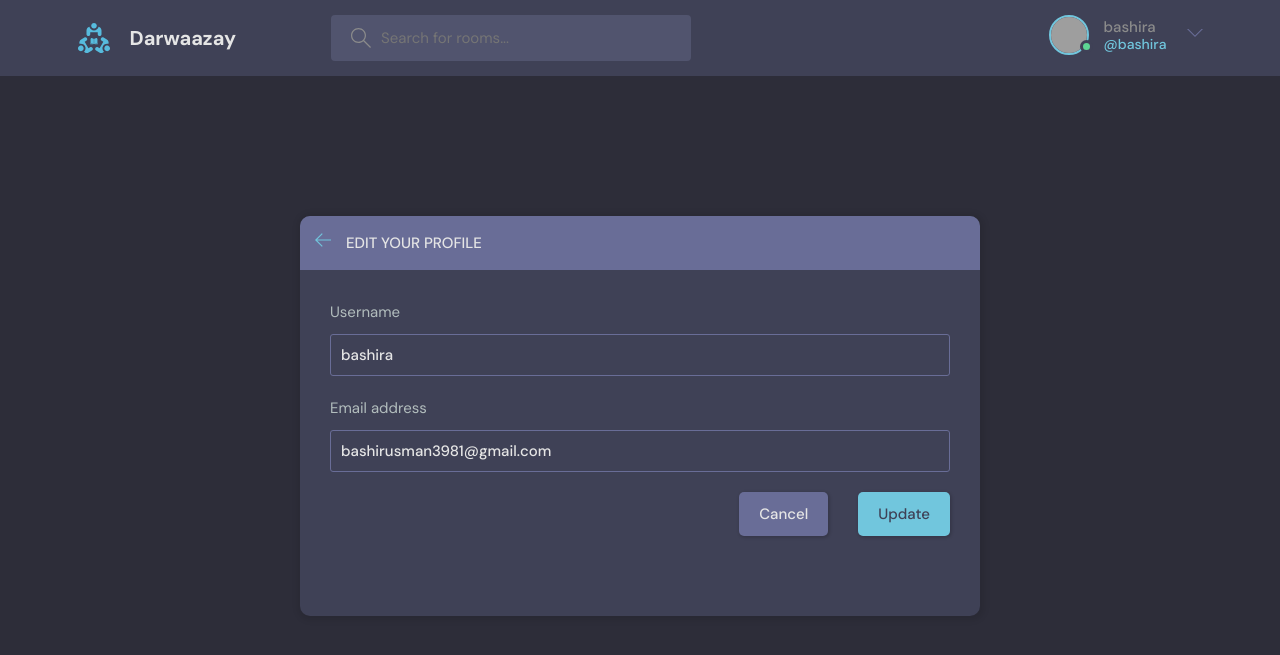
After one commit to bashirusmans/ChatRooms, a Django app: page /update-user/ in a window 1280 px wide. The commit adds this page. Shown: the top 655 px of the page. Run offline with Django 4.2, Linux system fonts and the light colour scheme; a user stored in the database is signed in; grey boxes are pictures that could not be loaded.

Commit message:
adding edit user functionality

```diff
--- a/darwaazay/doors/forms.py
+++ b/darwaazay/doors/forms.py
@@ -6,3 +6,8 @@ class RoomForm(ModelForm):
         model = models.Room
         fields = "__all__"
         exclude = ['host', 'participants']
+
+class UserForm(ModelForm):
+    class Meta:
+        model = models.User
+        fields = ['username', 'email']
--- /dev/null
+++ b/darwaazay/doors/templates/doors/edit-user.html
@@ -0,0 +1,42 @@
+{% extends 'main.html' %}
+{% block content %}
+    <main class="update-account layout">
+        <div class="container">
+            <div class="layout__box">
+                <div class="layout__boxHeader">
+                    <div class="layout__boxTitle">
+                        <a href="{% url 'user-profile' user.id %}">
+                            <svg version="1.1" xmlns="http://www.w3.org/2000/svg" width="32" height="32"
+                                viewBox="0 0 32 32">
+                                <title>arrow-left</title>
+                                <path
+                                    d="M13.723 2.286l-13.723 13.714 13.719 13.714 1.616-1.611-10.96-10.96h27.625v-2.286h-27.625l10.965-10.965-1.616-1.607z">
+                                </path>
+                            </svg>
+                        </a>
+                        <h3>Edit your profile</h3>
+                    </div>
+                </div>
+                <div class="layout__body">
+                    <form class="form" method="post" action="">
+                        {% csrf_token %}
+
+
+                        {% for field in form %}
+                        <div class="form__group">
+                            <label>{{field.label}}</label>
+                            {{field}}
+                        </div>
+                        {% endfor %}
+
+                        <div class="form__action">
+                            <a class="btn btn--dark" href="{% url 'user-profile' user.id %}">Cancel</a>
+                            <button class="btn btn--main" type="submit">Update</button>
+                        </div>
+                    </form>
+                </div>
+            </div>
+        </div>
+      </div>
+    </main>
+{% endblock %}
--- a/darwaazay/doors/templates/doors/profile.html
+++ b/darwaazay/doors/templates/doors/profile.html
@@ -17,7 +17,9 @@
           <div class="profile__info">
             <h3>{{user.username}}</h3>
             <p>@{{user.username}}</p>
-            <a href="edit-user.html" class="btn btn--main btn--pill">Edit Profile</a>
+            {% if request.user == user %}
+              <a href="{% url 'update-user' %}" class="btn btn--main btn--pill">Edit Profile</a>
+            {% endif %}
           </div>
           <div class="profile__about">
             <h3>About</h3>
--- a/darwaazay/doors/templates/doors/room.html
+++ b/darwaazay/doors/templates/doors/room.html
@@ -110,7 +110,7 @@
           </div>
           {% if request.user.is_authenticated %}
             <div class="room__message">
-              <form method="post" action="#">
+              <form method="post" action="">
                 {% csrf_token %}
                 <input type="text" name="body" placeholder="Write your message here..." />
               </form>
--- a/darwaazay/doors/urls.py
+++ b/darwaazay/doors/urls.py
@@ -5,6 +5,7 @@ urlpatterns = [
     path('login/', views.loginPage, name='login'),
     path('logout/', views.logoutUser, name='logout'),
     path('register/', views.registerUser, name='register'),
+    path('update-user/', views.updateUser, name='update-user'),
     path('', views.home, name='home'),
     path('room/<str:pk>/', views.room, name='room'),
     path('profile/<str:pk>/', views.userProfile, name='user-profile'),
--- a/darwaazay/doors/views.py
+++ b/darwaazay/doors/views.py
@@ -51,6 +51,31 @@ def registerUser(request):
     form = UserCreationForm()
     context = {'pagename':pagename, 'form':form}
     return render(request, 'doors/login_register.html', context)
+
+@login_required(login_url="login")
+def updateUser(request):
+    user = request.user
+    if request.method == "POST":
+        if user.username == request.POST.get('username'):
+            message = 'That is already your username'
+            messages.error(request, message)
+            return redirect('update-user')
+        try:
+            named_user = models.User.objects.get(username=request.POST.get('username'))
+            message = 'Username ' + named_user.username + ' is already taken'
+            messages.error(request, message)
+            return redirect('update-user')
+        except:
+            pass
+        form = forms.UserForm(request.POST, instance=user)
+        if form.is_valid():
+            form.save()
+            return redirect('user-profile', pk=user.id)
+        else:
+            messages.error(request, 'An error occured during updation')
+    form = forms.UserForm(instance=user)
+    context = {'form':form}
+    return render(request, 'doors/edit-user.html', context)
 
 def home(request):
     q = request.GET.get('q')
@@ -107,16 +132,25 @@ def userProfile(request, pk):
 
 @login_required(login_url="login")
 def createRoom(request):
-    if request.method == 'POST':
-        form = forms.RoomForm(request.POST)
-        if form.is_valid():
-            room = form.save(commit=False)
-            room.host = request.user
-            room.save()
-            return redirect('home')
     form = forms.RoomForm()
     topics = models.Topic.objects.all()
-    context = {'form':form, 'topics':topics}
+    if request.method == 'POST':
+        # form = forms.RoomForm(request.POST)
+        topic_name = request.POST.get('topic')
+        topic, created = models.Topic.objects.get_or_create(name = topic_name)
+        models.Room.objects.create(
+            host = request.user,
+            topic = topic,
+            name = request.POST.get('name'),
+            description = request.POST.get('description'),
+        )
+        # if form.is_valid():
+        #     room = form.save(commit=False)
+        #     room.host = request.user
+        #     room.save()
+        return redirect('home')
+
+    context = {'form':form, 'topics':topics, 'create':True}
     return render(request, 'doors/room_form.html', context)
 
 @login_required(login_url="login")
@@ -127,12 +161,14 @@ def updateRoom(request, pk):
         return HttpResponse("You are not allowed here")
 
     if request.method == 'POST':
-        form = forms.RoomForm(request.POST, instance=room)
-        if form.is_valid():
-            form.save()
-            return redirect('home')
+        topic_name = request.POST.get('topic')
+        topic, created = models.Topic.objects.get_or_create(name=topic_name)
+        room.name = request.POST.get('name')
+        room.description = request.POST.get('description')
+        room.topic = topic
+        room.save()
     form = forms.RoomForm(instance=room)
-    context = {'form':form}
+    context = {'form':form, 'room': room}
     return render(request, 'doors/room_form.html', context)
 
 @login_required(login_url="login")
--- a/darwaazay/templates/navbar.html
+++ b/darwaazay/templates/navbar.html
@@ -44,7 +44,7 @@
           {% endif %}
 
           <div class="dropdown-menu">
-            <a href="settings.html" class="dropdown-link"
+            <a href="{% url 'update-user' %}" class="dropdown-link"
               ><svg version="1.1" xmlns="http://www.w3.org/2000/svg" width="32" height="32" viewBox="0 0 32 32">
                 <title>tools</title>
                 <path
```
Also changed, not shown: darwaazay/doors/templates/doors/room_form.html (+9 -1 lines), darwaazay/db.sqlite3.
